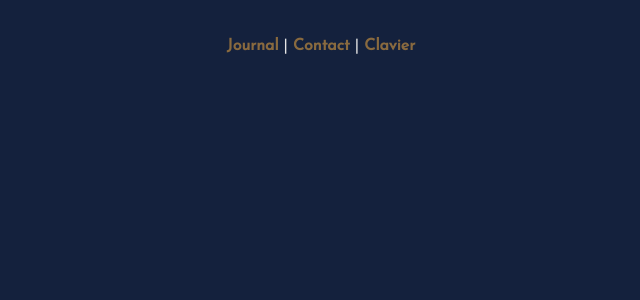
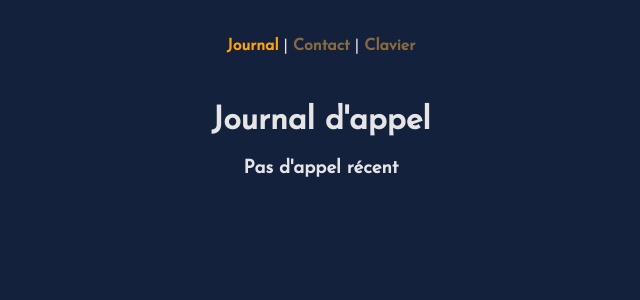
Before and after one commit to BDenisss/Denis_Bucspun_VueJS, a Vue app: page /clavier in a window 1280 px wide. Shown: the top 300 px of the page, without its empty margins (319-959 px from the left). Built offline with nearby package versions, Linux system fonts and the light colour scheme.

Commit message:
:art: fix link

```diff
--- a/src/App.vue
+++ b/src/App.vue
@@ -1,6 +1,6 @@
 <template>
   <nav>
-    <router-link to="/journal">Journal</router-link> |
+    <router-link to="/">Journal</router-link> |
     <router-link to="/contact">Contact</router-link> |
     <router-link to="/clavier">Clavier</router-link>
   </nav>
--- a/src/router/index.js
+++ b/src/router/index.js
@@ -6,7 +6,7 @@ import AddView from "@/views/AddView";
 
 const routes = [
   {
-    path: '/journal',
+    path: '/',
     name: 'journal',
     component: HomeView
   },
```
